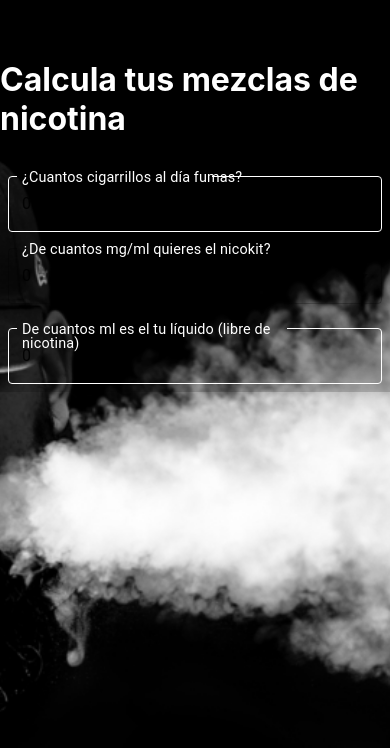
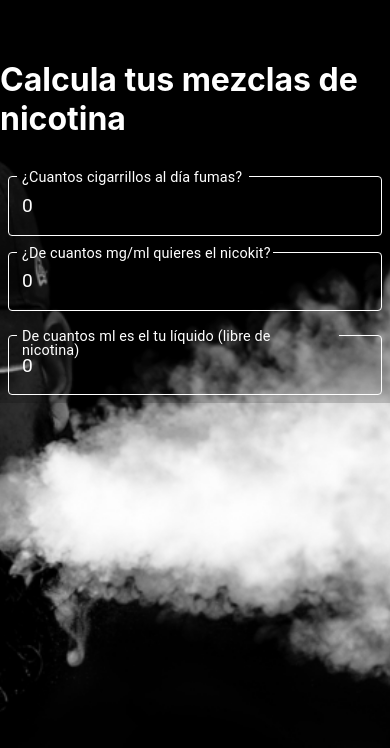
Before and after one commit to carlosloureda/nicokit-calculator, a React (Create React App) app: page / in a window 390 px wide. Shown: the top 748 px of the page. Built offline with nearby package versions, Linux system fonts and the light colour scheme.

Commit message:
design: Creado distintos estilo color para mobile vs desktop
Ahora he conseguido ver como editar los elementos Material para dar disitinos colores al formulario.

WIP: Ahora podremos buscar una paleta decente.

```diff
--- a/src/components/NicotineCalculator.js
+++ b/src/components/NicotineCalculator.js
@@ -166,7 +166,8 @@ const NicotineCalculator = ({ params }) => {
             classes: {
               root: classes.cssOutlinedInput,
               focused: classes.cssFocused,
-              notchedOutline: classes.notchedOutline
+              notchedOutline: classes.notchedOutline,
+              input: classes.input
             },
             inputMode: "numeric"
           }}
@@ -194,8 +195,12 @@ const NicotineCalculator = ({ params }) => {
             input={
               <OutlinedInput
                 labelWidth={labelWidth}
-                name="age"
-                id="outlined-age-simple"
+                classes={{
+                  input: classes.input,
+                  root: classes.cssOutlinedInput,
+                  focused: classes.cssFocused,
+                  notchedOutline: classes.notchedOutline
+                }}
               />
             }
           >
@@ -242,7 +247,8 @@ const NicotineCalculator = ({ params }) => {
             classes: {
               root: classes.cssOutlinedInput,
               focused: classes.cssFocused,
-              notchedOutline: classes.notchedOutline
+              notchedOutline: classes.notchedOutline,
+              input: classes.input
             },
             inputMode: "numeric"
           }}
@@ -316,29 +322,44 @@ const useStyles = makeStyles(theme => ({
     marginRight: theme.spacing(1)
     // color: "rgb(55, 54, 152)"
   },
+  input: {
+    [theme.breakpoints.down("sm")]: {
+      color: "white"
+    }
+  },
   dense: {
     marginTop: theme.spacing(2)
   },
   label: {
-    color: "white",
+    [theme.breakpoints.down("sm")]: {
+      color: "white"
+    },
     fontSize: "1.2em"
   },
   cssLabel: {
-    color: "white",
+    [theme.breakpoints.down("sm")]: {
+      color: "white"
+    },
     fontSize: "1.2em"
   },
 
   cssOutlinedInput: {
-    "&$cssFocused $notchedOutline": {
-      borderColor: `white !important`
+    [theme.breakpoints.down("sm")]: {
+      "&$cssFocused $notchedOutline": {
+        borderColor: `white !important`,
+        color: "white"
+      },
+      fontSize: "1.2em"
     }
   },
 
   cssFocused: {},
 
   notchedOutline: {
-    borderWidth: "1px",
-    borderColor: "white !important"
+    [theme.breakpoints.down("sm")]: {
+      borderColor: "white !important"
+    },
+    borderWidth: "1px"
   },
   menu: {
     width: 200
```
